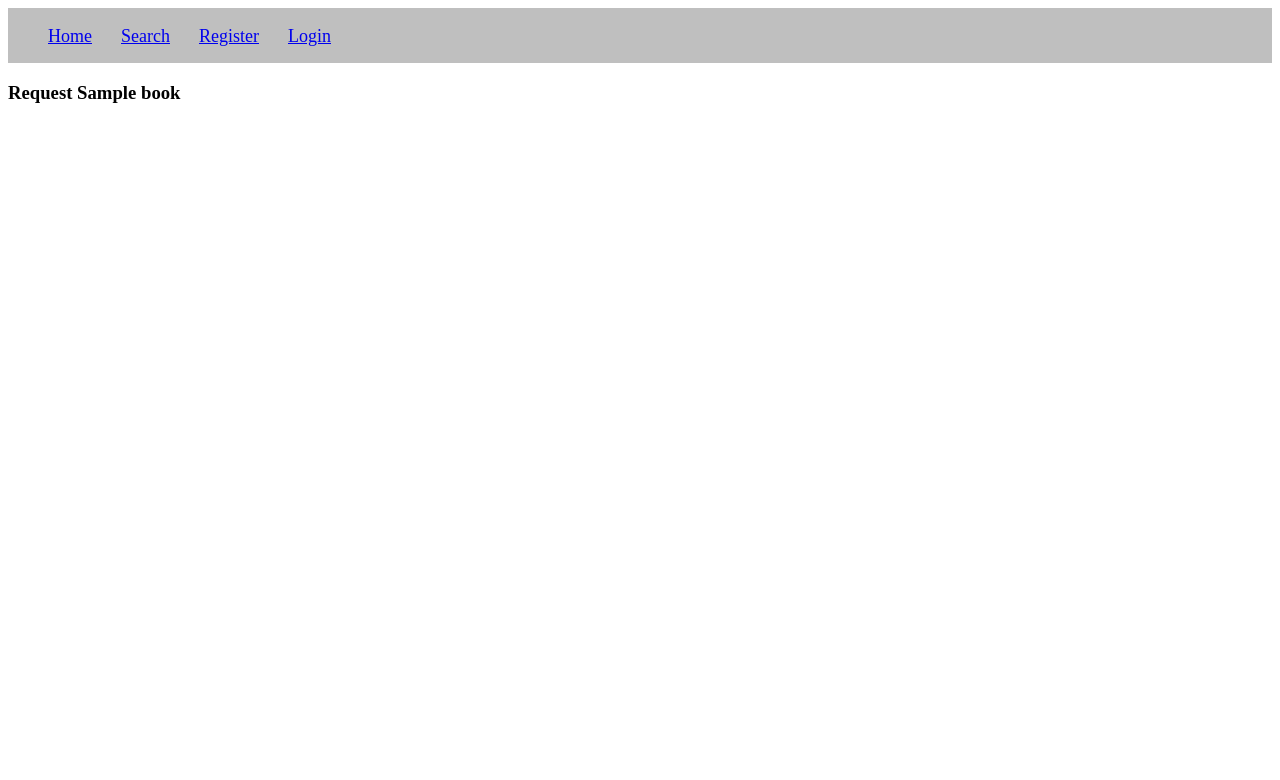
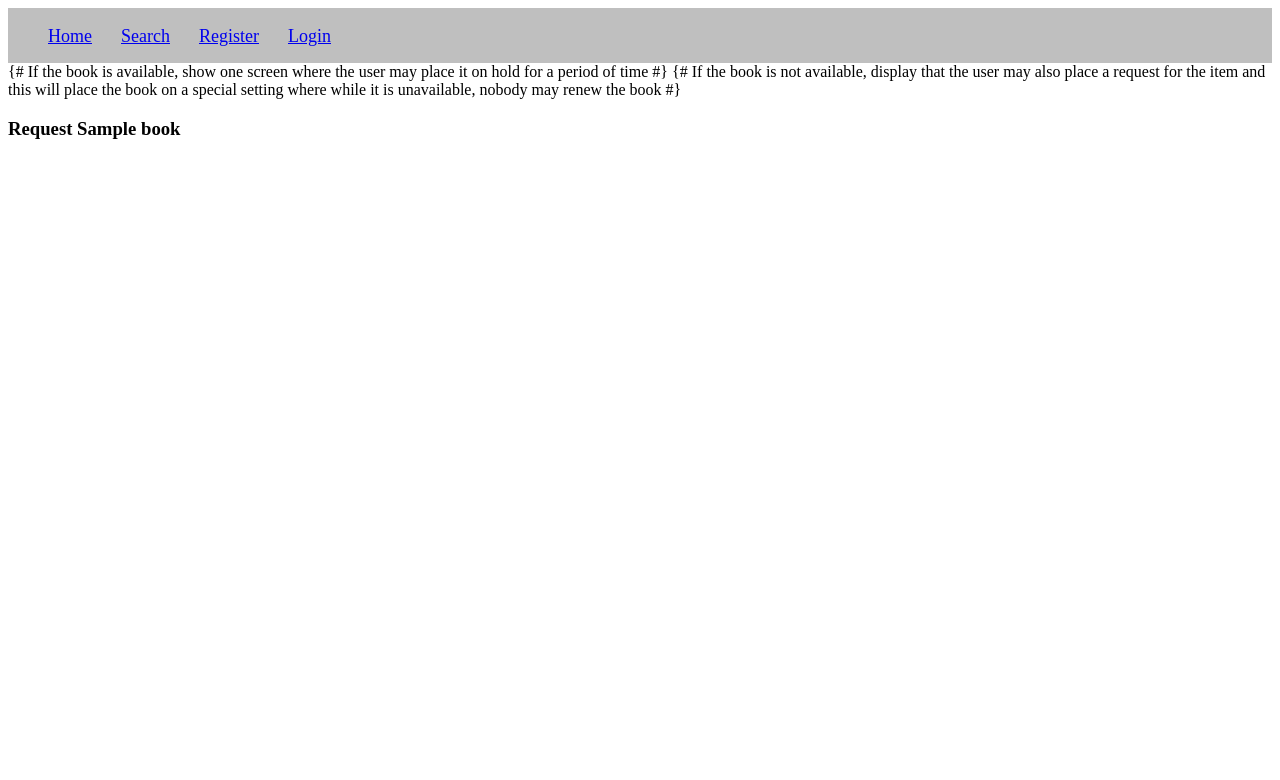
Before and after one commit to anteecy/brary, a Django app: template brary/library/templates/library/request.html in a window 1280 px wide. Shown: the top 780 px of the page. Run offline with Django 3.2, Linux system fonts and the light colour scheme; the template is opened without the code that fills it: most values are stand-ins (such as "Sample title", 1, 10 or a date in 2020).

Commit message:
Set plan for requests

```diff
--- a/brary/library/templates/library/request.html
+++ b/brary/library/templates/library/request.html
@@ -1,3 +1,11 @@
 {% include 'brary/nav.html' %}
 
+{# If the book is available, show one screen where the user
+   may place it on hold for a period of time #}
+
+{# If the book is not available, display that the user may
+   also place a request for the item and this will place the
+   book on a special setting where while it is unavailable,
+   nobody may renew the book #}
+
 <h3>Request {{ book.book_title }}</h3>
```
Also changed, not shown: brary/db.sqlite3.
